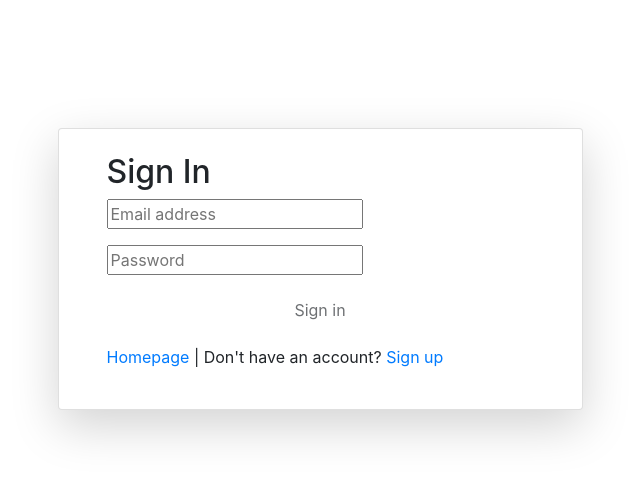
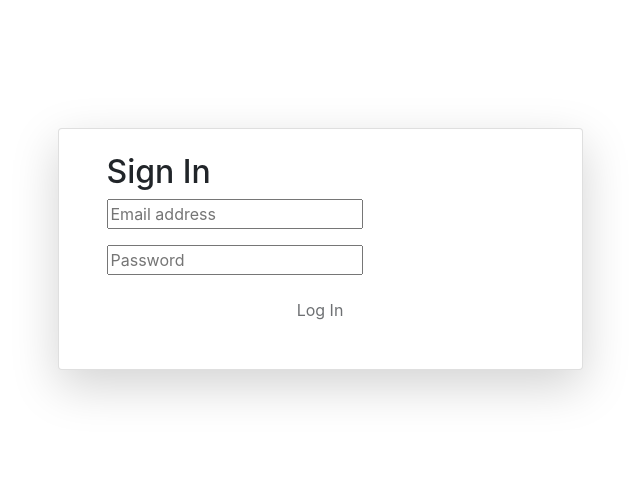
Before and after one commit to WesselvanGils/pharma-partners-webapp, an Angular app: page /login in a window 1280 px wide. Shown: the top 478 px of the page, without its empty margins (320-960 px from the left). Built offline with nearby package versions, Linux system fonts and the light colour scheme.

Commit message:
patched node in tsconfig.app.json

```diff
--- a/src/app/core/auth/login/login.component.html
+++ b/src/app/core/auth/login/login.component.html
@@ -30,15 +30,9 @@
 					<div class="form-group">
 						<button id="submitbutton" class="btn btn-block" type="submit"
 							[disabled]="!loginForm.valid && !submitted">
-							Sign in
+							Log In
 						</button>
 					</div>
-
-					<p>
-						<a routerLink="/">Homepage</a> |
-						Don't have an account?
-						<a routerLink="/signup">Sign up</a>
-					</p>
 
 					<div class="form-group">
 						<app-alert></app-alert>
--- a/src/environments/environment.ts
+++ b/src/environments/environment.ts
@@ -2,7 +2,7 @@
 // `ng build` replaces `environment.ts` with `environment.prod.ts`.
 // The list of file replacements can be found in `angular.json`.
 
-//const packagejson = require("../../package.json")
+const packagejson = require("../../package.json")
 
 export const environment =
 {
@@ -10,7 +10,7 @@ export const environment =
 
 	apiUrl: "http://localhost:3000/api/",
 
-	// version: packagejson.version
+	version: packagejson.version
 }
 
 /*
--- a/tsconfig.app.json
+++ b/tsconfig.app.json
@@ -3,7 +3,7 @@
   "extends": "./tsconfig.json",
   "compilerOptions": {
     "outDir": "./out-tsc/app",
-    "types": []
+    "types": ["node"]
   },
   "files": [
     "src/main.ts",
```
